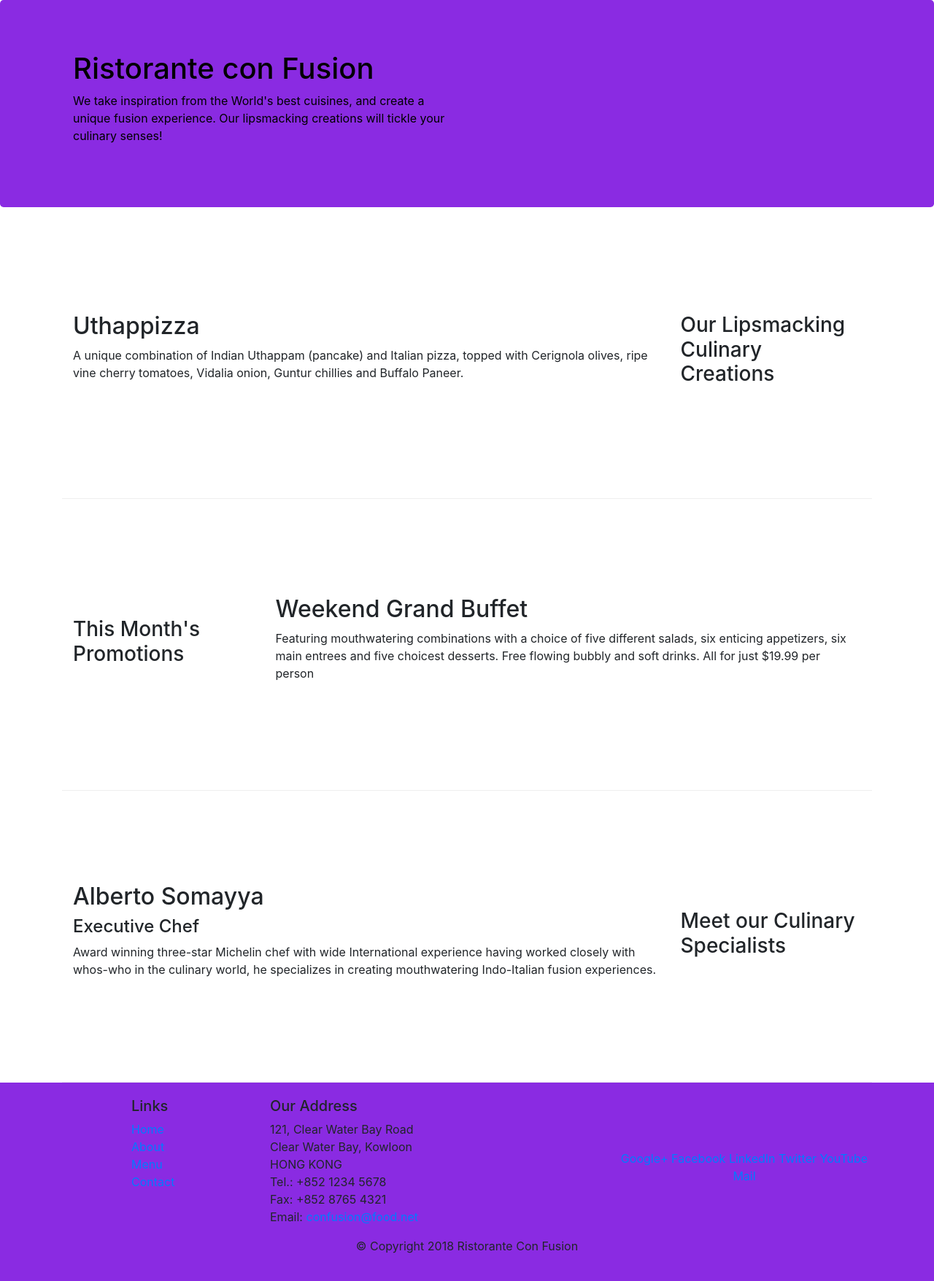
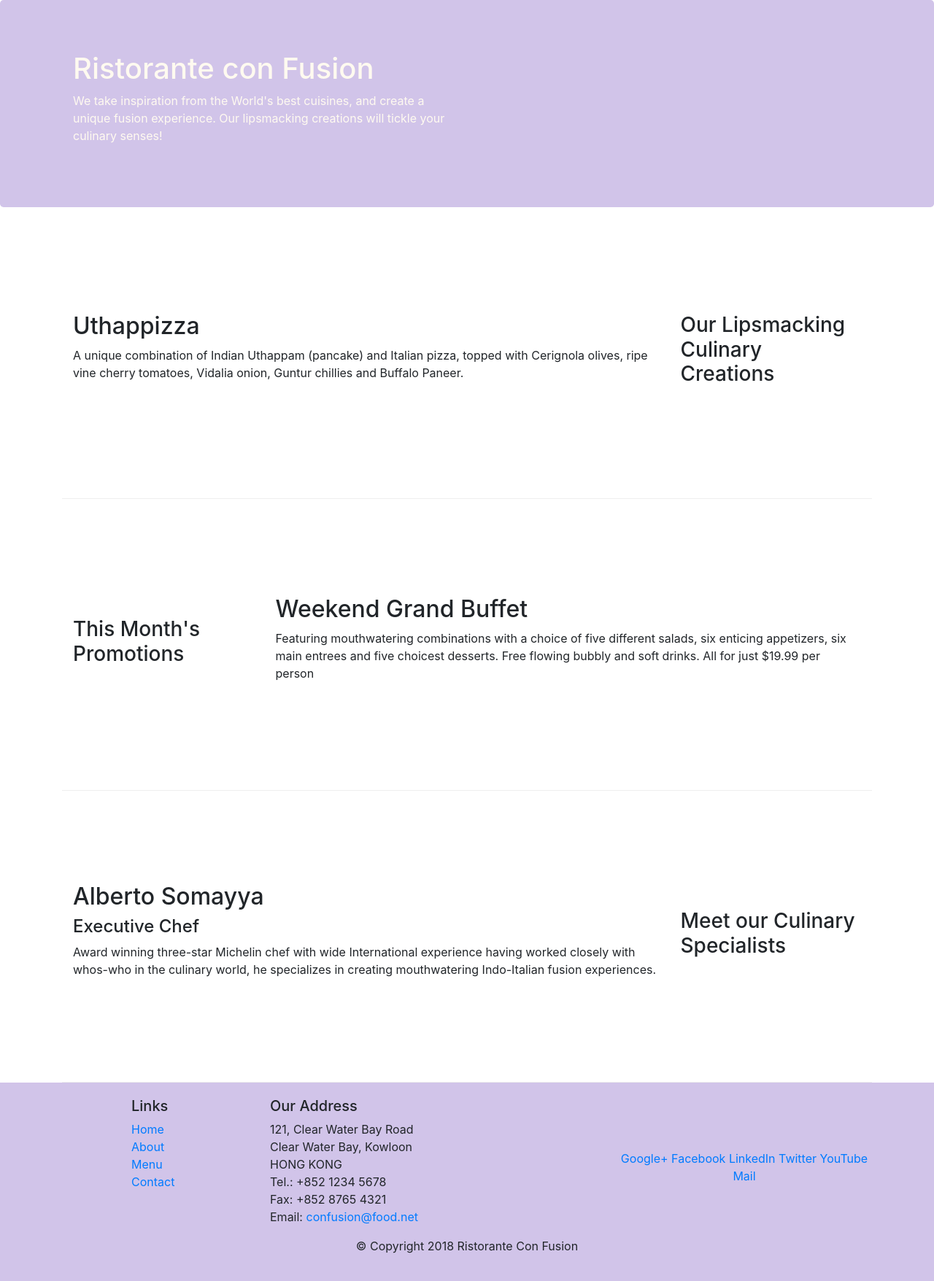
Before and after one commit to Arcgiss/Project, a website: page getting-started/index.html in a window 1280 px wide. Shown: the whole page at 73% size. Drawn offline with nearby package versions, Linux system fonts and the light colour scheme.

Commit message:
first assignment ready
updated till date

```diff
--- a/getting-started/css/styles.css
+++ b/getting-started/css/styles.css
@@ -12,7 +12,7 @@
 }
 
 .footer {
-    background-color: blueviolet;
+    background-color:#D1C4E9;
     margin: 0px auto;
     padding: 20px 0px 20px 0px;
 }
@@ -20,8 +20,8 @@
 .jumbotron {
     padding: 70px 30px 70px 30px;
     margin: 0px auto;
-    background: blueviolet;
-    color: black;
+    background: #D1C4E9;
+    color: floralwhite;
 }
 
 .address {
--- a/getting-started/package.json
+++ b/getting-started/package.json
@@ -1,5 +1,5 @@
 {
-  "name": "getting started",
+  "name": "getting-started",
   "version": "1.0.0",
   "description": "This is a website for Ristorante Con Fusion",
   "main": "index.html",
```
Also changed, not shown: getting-started/aboutus.html (+31 -22 lines), getting-started/Contacts.html (added).
